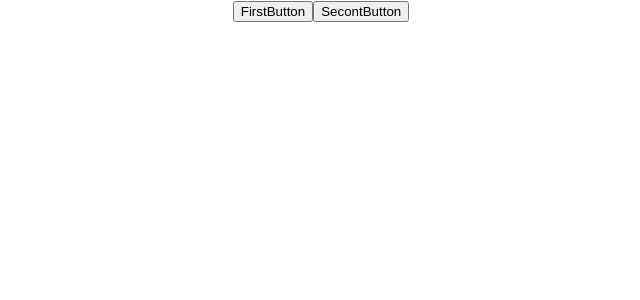
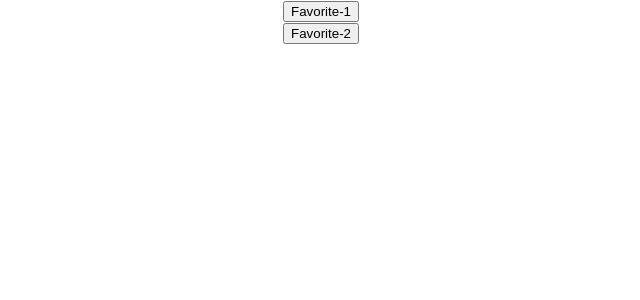
Before and after one commit to YanchukVitali/myapp, a React (Create React App) app: page / in a window 1280 px wide. Shown: the top 300 px of the page, without its empty margins (319-959 px from the left). Built offline with nearby package versions, Linux system fonts and the light colour scheme.

Commit message:
create Button.tsx

```diff
--- a/src/App.tsx
+++ b/src/App.tsx
@@ -3,6 +3,7 @@ import './App.css';
 import {NewComponent} from "./NewComponent";
 import {Cars} from "./Cars";
 import {log} from "util";
+import {Button} from "./components/Button";
 
 function App() {
     /*   const students = [
@@ -22,41 +23,47 @@ function App() {
            {id: 2,manufacturer: 'Mercedes', model: 'e63s'},
            {id: 3,manufacturer: 'Audi', model: 'rs6'}
        ]*/
-
+    const Button1Vit = (subscriber:string) => {
+        console.log(subscriber)
+    }
+    const Button2Vit = (subscriber:string) => {
+        console.log(subscriber)
+    }
 
     return (
         <div className="App">
             {/* <NewComponent students={students}/>
             <Cars topCars={topCars}/>*/}
-            <NewButton/>
+            {/*<NewButton/>*/}
+            <Button name={"Favorite-1"} callBack={()=>Button1Vit("I am Vit")}/>
+            <Button name={"Favorite-2"} callBack={()=>Button2Vit("I am Anna")}/>
         </div>
     )
 }
 
 
-const NewButton = () => {
-    /*   const myFirstFollower = (event: React.MouseEvent<HTMLButtonElement>) => {
+/*const NewButton = () => {
+       const myFirstFollower = (event: React.MouseEvent<HTMLButtonElement>) => {
            console.log("Hello Vit")
        }
        const mySecondFollower = (event: React.MouseEvent<HTMLButtonElement>) => {
            console.log("Hello Ivan")
-       }*/
-    /*    const onClickHandler =(name:string) => {
+       }
+        const onClickHandler =(name:string) => {
             console.log(name)
         }
-  */
 
     return (
         <div className={"NewButton"}>
-            {/*<button onClick={(event) => {console.log("Hello")}}>NewButton</button>*/}
-            {/*<button onClick={myFirstFollower}>NewButton-2</button>
-            <button onClick={mySecondFollower}>NewButton-3</button>*/}
-            {/*  <button onClick={(event: React.MouseEvent<HTMLButtonElement>)=>onClickHandler("Vit")}>NewButton-2</button>
-            <button onClick={(event: React.MouseEvent<HTMLButtonElement>)=>onClickHandler("Ivan")}>NewButton-3</button>*/}
+            {/!*<button onClick={(event) => {console.log("Hello")}}>NewButton</button>*!/}
+            {/!*<button onClick={myFirstFollower}>NewButton-2</button>
+            <button onClick={mySecondFollower}>NewButton-3</button>*!/}
+            {/!*  <button onClick={(event: React.MouseEvent<HTMLButtonElement>)=>onClickHandler("Vit")}>NewButton-2</button>
+            <button onClick={(event: React.MouseEvent<HTMLButtonElement>)=>onClickHandler("Ivan")}>NewButton-3</button>*!/}
             <button>FirstButton</button>
-            <button>SecontButton</button>
+            <button>SecondButton</button>
 
         </div>
     )
-}
+}*/
 export default App;
--- /dev/null
+++ b/src/components/Button.tsx
@@ -0,0 +1,20 @@
+import React from "react";
+
+
+type ButtonType = {
+    name: string
+    callBack:()=>void
+}
+export const Button = (props: ButtonType) => {
+const onClickHandler=()=>{
+    props.callBack()
+}
+
+
+    return (
+        <div>
+            <button onClick={onClickHandler}>{props.name}</button>
+        </div>
+
+)
+}
```
